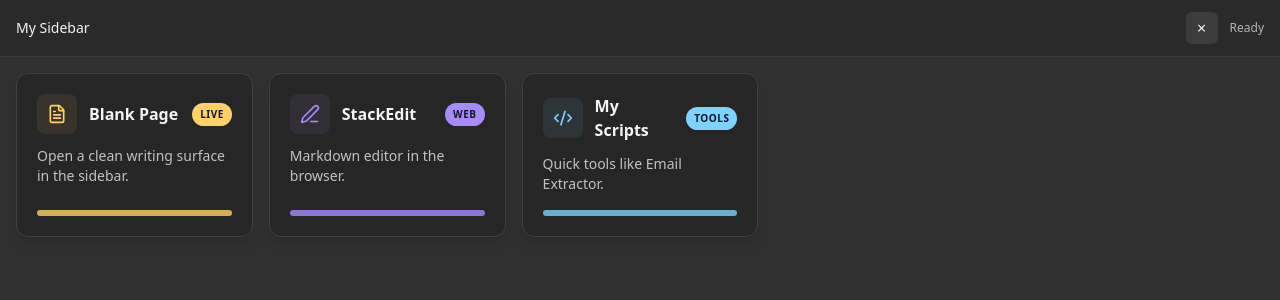
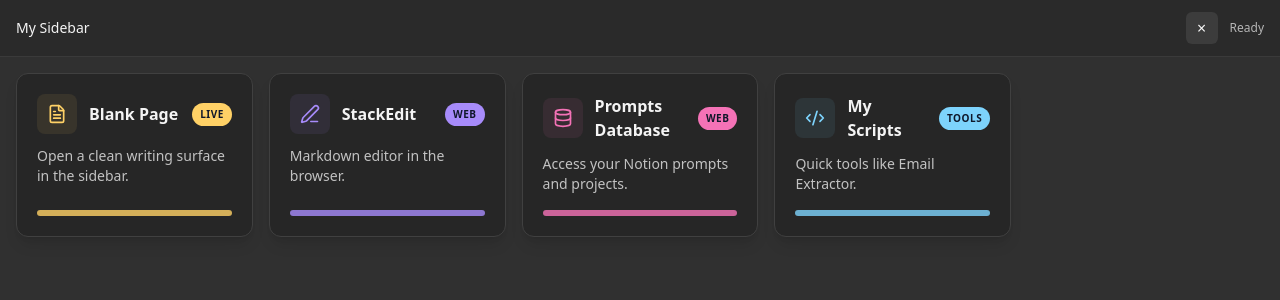
Before and after one commit to Ashjha75/browser-sidebar, a React (Vite) app: page / in a window 1280 px wide. Shown: the top 300 px of the page. Built offline with nearby package versions, Linux system fonts and the light colour scheme.

Commit message:
Add Prompts Database app card with corresponding icon

```diff
--- a/src/App.tsx
+++ b/src/App.tsx
@@ -1,7 +1,7 @@
 import { useState } from 'react';
 import { ScriptsPage } from './components/ScriptsPage';
 import { scriptLibrary, type ScriptCard } from './scripts/library';
-import { FileText, Edit3,  Code2, LucideIcon } from 'lucide-react';
+import { FileText, Edit3,  Code2, Database, LucideIcon } from 'lucide-react';
 
 type AppCard = {
   id: string;
@@ -33,7 +33,15 @@
     icon: Edit3,
     iconColor: '#a78bfa',
   },
-
+  {
+    id: 'prompts',
+    title: 'Prompts Database',
+    description: 'Access your Notion prompts and projects.',
+    url: 'https://sparkly-mammal-97d.notion.site/2d64a691b0bc800b8971f67ae35ef058?v=2d64a691b0bc8095b7c7000cd22ebe7d',
+    type: 'web',
+    icon: Database,
+    iconColor: '#f472b6',
+  },
   {
     id: 'scripts',
     title: 'My Scripts',
```
